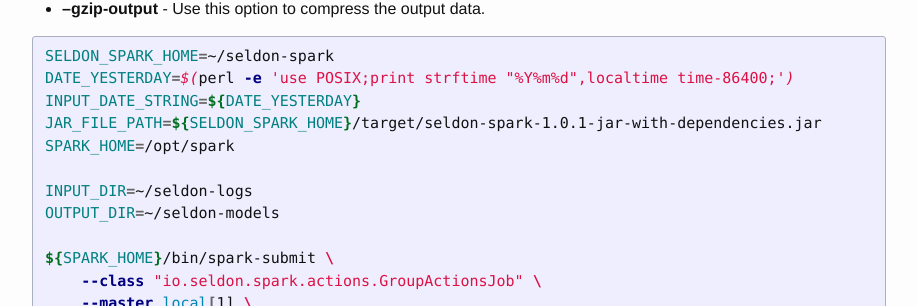
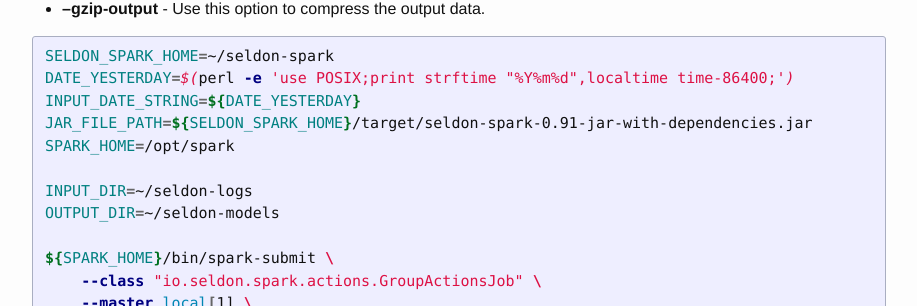
Before and after one commit to SeldonIO/seldonio.github.com, a Jekyll site: the page built from spark-models.md, in a window 1280 px wide and 900 px high, scrolled down 1300 px. Shown: the part 146-452 px from the top of the window, without its empty margins (181-1098 px from the left). Built offline with Jekyll 4.4.1, drawn with Linux system fonts in a browser that asks for light colours; some of the changed text lies outside the part shown.

```diff
--- a/spark-models.md
+++ b/spark-models.md
@@ -66,7 +66,7 @@ The options to the job are as follows:
 SELDON_SPARK_HOME=~/seldon-spark
 DATE_YESTERDAY=$(perl -e 'use POSIX;print strftime "%Y%m%d",localtime time-86400;')
 INPUT_DATE_STRING=${DATE_YESTERDAY}
-JAR_FILE_PATH=${SELDON_SPARK_HOME}/target/seldon-spark-1.0.1-jar-with-dependencies.jar
+JAR_FILE_PATH=${SELDON_SPARK_HOME}/target/seldon-spark-0.91-jar-with-dependencies.jar
 SPARK_HOME=/opt/spark
 
 INPUT_DIR=~/seldon-logs
@@ -136,7 +136,7 @@ create /all_clients/client1/offline/matrix-factorization {"inputPath":"/seldon-m
 
 {% highlight bash %}
 SELDON_SPARK_HOME=~/seldon-spark
-JAR_FILE_PATH=${SELDON_SPARK_HOME}/target/seldon-spark-1.0.1-jar-with-dependencies.jar
+JAR_FILE_PATH=${SELDON_SPARK_HOME}/target/seldon-spark-0.91-jar-with-dependencies.jar
 SPARK_HOME=/opt/spark
 BASE_DIR=~/seldon-models
 
@@ -201,7 +201,7 @@ Example job execution
 
 {% highlight bash %}
 SELDON_SPARK_HOME=~/seldon-spark
-JAR_FILE_PATH=${SELDON_SPARK_HOME}/target/seldon-spark-1.0.1-jar-with-dependencies.jar
+JAR_FILE_PATH=${SELDON_SPARK_HOME}/target/seldon-spark-0.91-jar-with-dependencies.jar
 SPARK_HOME=/opt/spark
 ${SPARK_HOME}/bin/spark-submit \
 	   --class "io.seldon.spark.mllib.SimilarItems" \
@@ -276,7 +276,7 @@ Example job execution
 
 {% highlight bash %}
 SELDON_SPARK_HOME=~/seldon-spark
-JAR_FILE_PATH=${SELDON_SPARK_HOME}/target/seldon-spark-1.0.1-jar-with-dependencies.jar
+JAR_FILE_PATH=${SELDON_SPARK_HOME}/target/seldon-spark-0.91-jar-with-dependencies.jar
 SPARK_HOME=/opt/spark
 ${SPARK_HOME}/bin/spark-submit \
 	   --class "io.seldon.spark.topics.SessionItems" \
@@ -330,7 +330,7 @@ Example job execution
 
 {% highlight bash %}
 SELDON_SPARK_HOME=~/seldon-spark
-JAR_FILE_PATH=${SELDON_SPARK_HOME}/target/seldon-spark-1.0.1-jar-with-dependencies.jar
+JAR_FILE_PATH=${SELDON_SPARK_HOME}/target/seldon-spark-0.91-jar-with-dependencies.jar
 SPARK_HOME=/opt/spark
 ${SPARK_HOME}/bin/spark-submit \
 	   --class "io.seldon.spark.features.Word2VecJob" \
@@ -390,7 +390,7 @@ Example job execution
 
 {% highlight bash %}
 SELDON_SPARK_HOME=~/seldon-spark
-JAR_FILE_PATH=${SELDON_SPARK_HOME}/target/seldon-spark-1.0.1-jar-with-dependencies.jar
+JAR_FILE_PATH=${SELDON_SPARK_HOME}/target/seldon-spark-0.91-jar-with-dependencies.jar
 SPARK_HOME=/opt/spark
 ${SPARK_HOME}/bin/spark-submit \
 	   --class "io.seldon.spark.cluster.ClusterUsersByDimension" \
```
Also changed, not shown: build-and-deploy-intro.md (+5 -5 lines).
